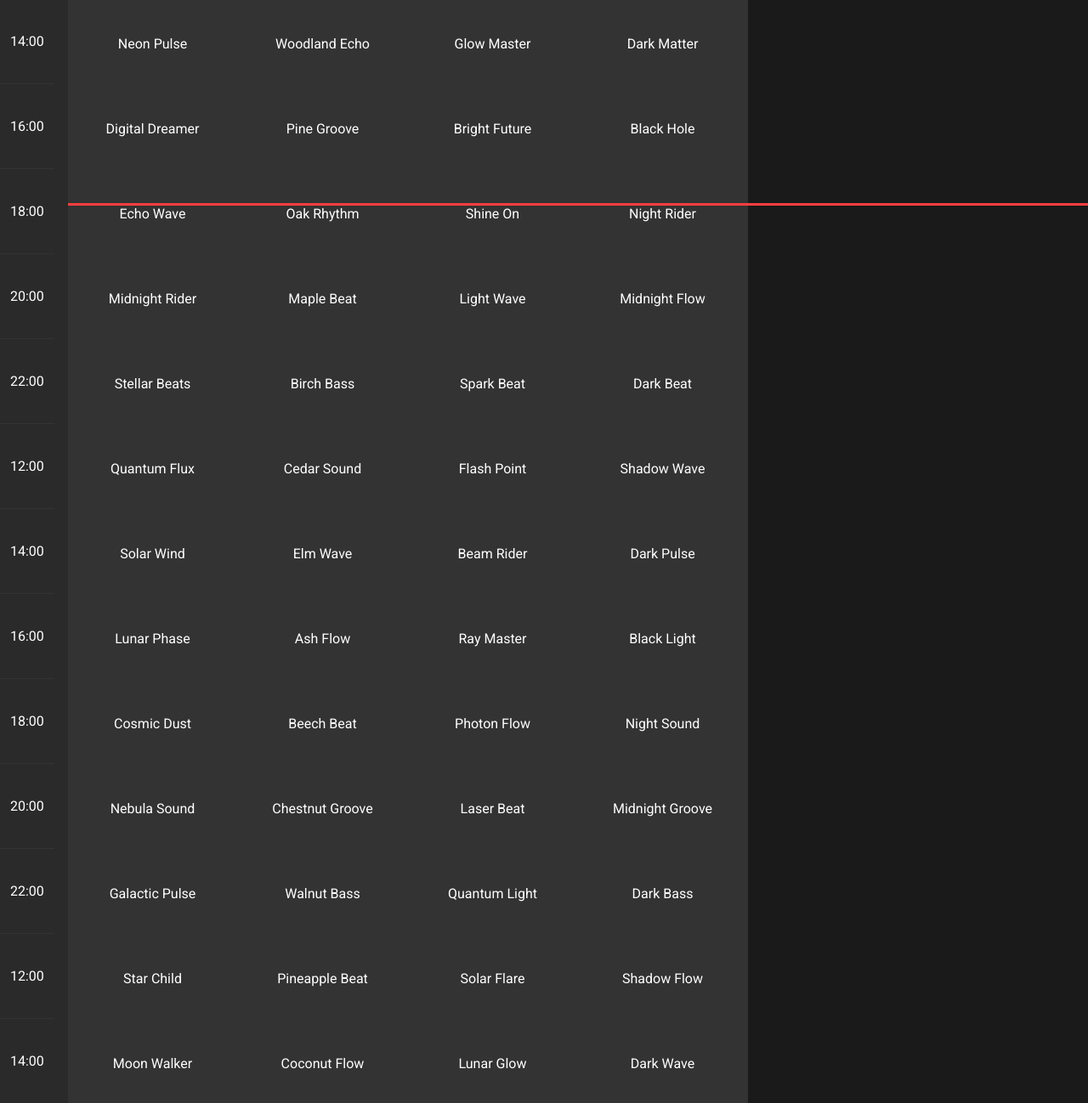
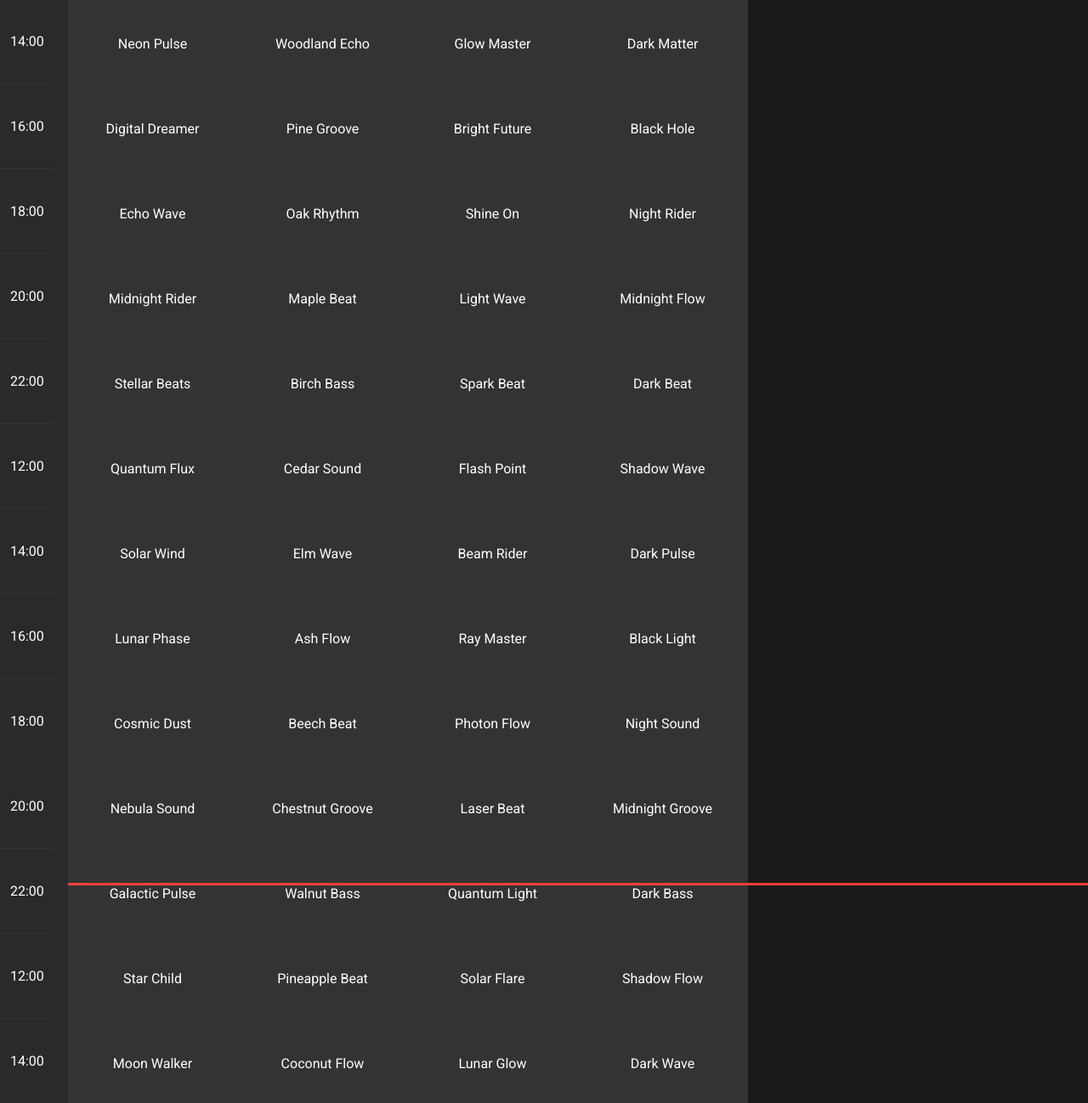
Before and after one commit to rumblemaze/outline_schedule, a Flask app: page / in a window 1280 px wide. Shown: the part 161-1459 px from the top of the page at 85% size. Run offline with Flask 3, Linux system fonts and the light colour scheme; data that the repository does not hold is empty.

Commit message:
Implement dynamic current time marker positioning in schedule interface by calculating the midpoint between the first and last time slots, enhancing visual accuracy during the festival timeline display.

```diff
--- a/templates/index.html
+++ b/templates/index.html
@@ -119,9 +119,19 @@
 
             highlightCurrentEvents();
 
-            // Для теста: бегунок времени на 400px от верха
-            const marker = document.getElementById('currentTimeMarker');
-            marker.style.top = '400px';
+            // === Динамический бегунок времени (середина фестиваля) ===
+            // Найти координаты первой и последней time-slot
+            const timeSlots = document.querySelectorAll('.time-slot');
+            if (timeSlots.length > 1) {
+                const first = timeSlots[0].getBoundingClientRect();
+                const last = timeSlots[timeSlots.length - 1].getBoundingClientRect();
+                // Середина между первой и последней строкой
+                const mid = (first.top + last.top + last.height) / 2;
+                // Относительно schedule-viewport
+                const viewportTop = document.getElementById('scheduleViewport').getBoundingClientRect().top;
+                const marker = document.getElementById('currentTimeMarker');
+                marker.style.top = (mid - viewportTop) + 'px';
+            }
         }
 
         function highlightCurrentEvents() {
```
